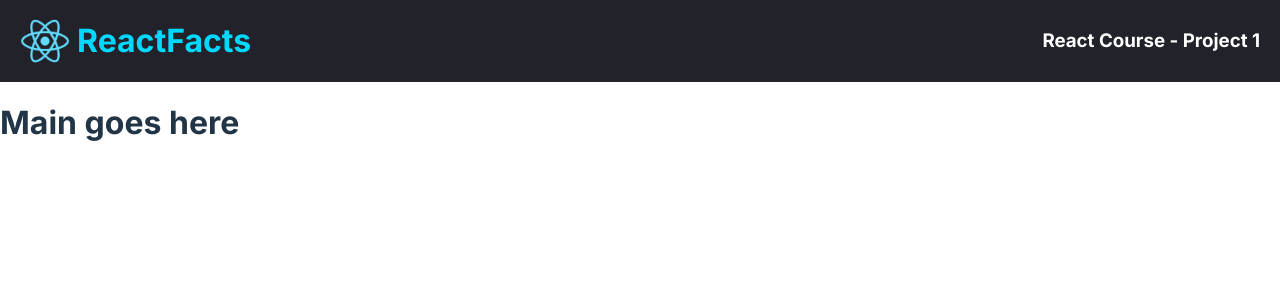
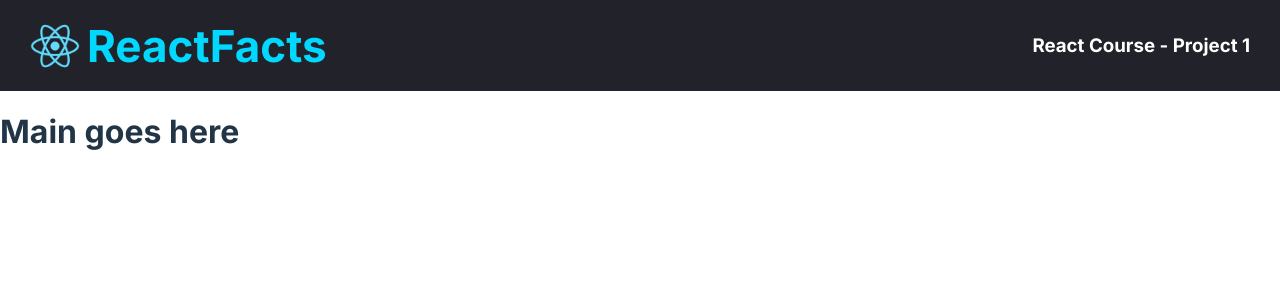
Before and after one commit to Davsan88/react-facts, a React (Vite) app: page / in a window 1280 px wide. Shown: the top 300 px of the page. Built offline with nearby package versions, Linux system fonts and the light colour scheme.

Commit message:
Update App.css

```diff
--- a/src/App.css
+++ b/src/App.css
@@ -3,8 +3,8 @@
   align-items: center;
   justify-content: space-between;
   background-color: #21222A;
-  padding-left: 20px;
-  padding-right: 20px;
+  padding-left: 30px;
+  padding-right: 30px;
   max-height: 91px;
 }
 
@@ -14,6 +14,7 @@
   justify-content: space-between;
   color: #00D8FF;
   gap: 7px;
+  font-size: 22px;
 }
 
 .navBarDiv div img {
```
